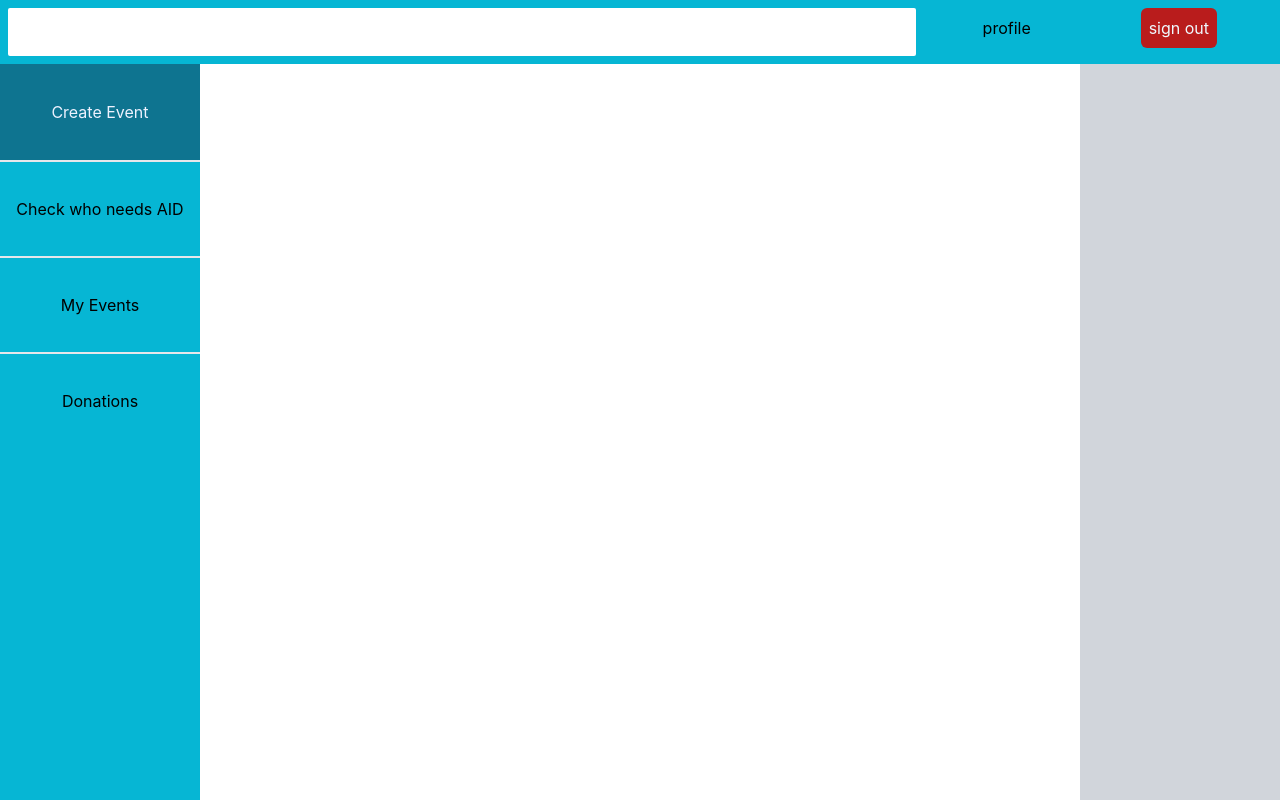
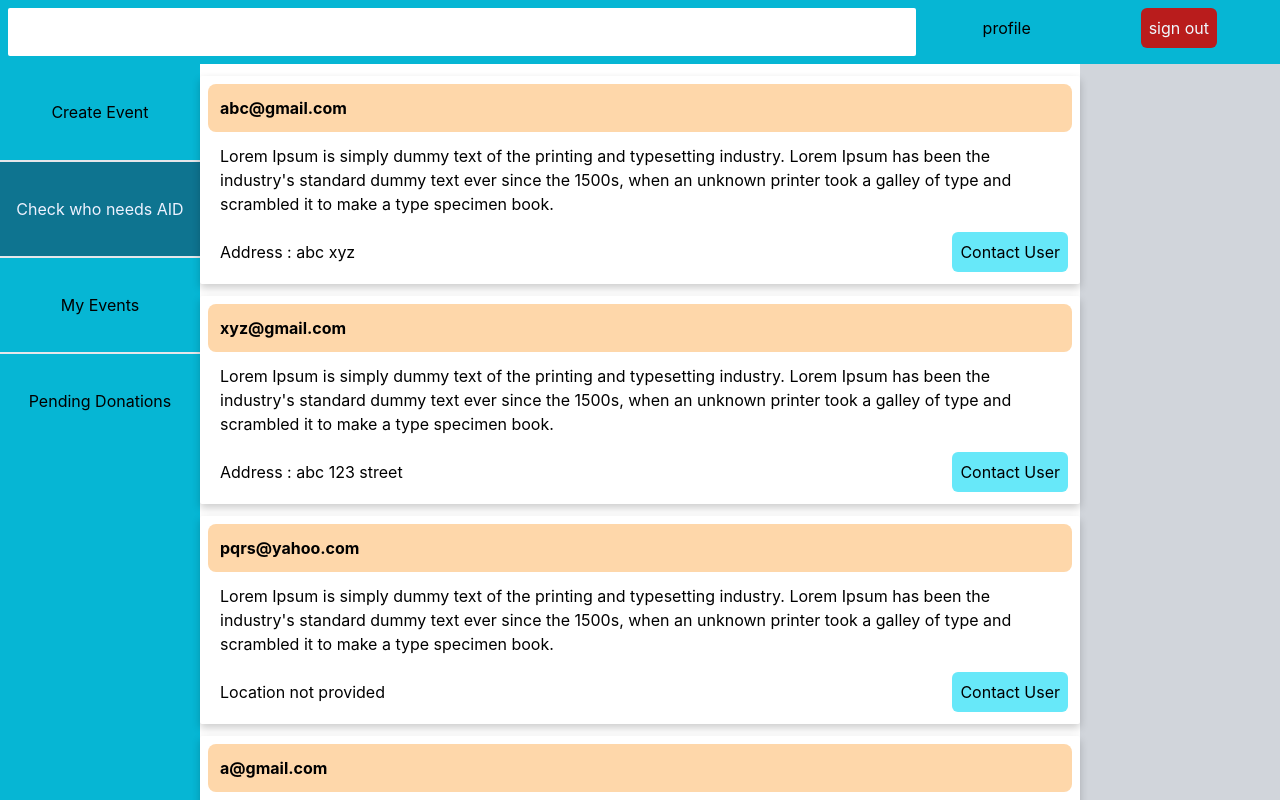
Before and after one commit to meherGill/volunteer-app, a Next.js app: page /OrganisationHome in a window 1280 px wide. Both pictures are taken after a click on the button "Check who needs AID". Shown: the top 800 px of the page. Built offline with nearby package versions, Linux system fonts and the light colour scheme.

Commit message:
i am too sleep deprived for this

```diff
--- /dev/null
+++ b/src/components/PendingDonations.tsx
@@ -0,0 +1,40 @@
+import React from "react";
+
+interface jsonData {
+    donationId: string,
+    from: string,
+    information: string,
+}
+
+const mockData : Array<jsonData>= [
+    {
+        donationId: "1234",
+        from: "xyz@23.com",
+        information: "10 units of clothes",
+    },
+    {
+        donationId: "AB656",
+        from: "xyz@23.com",
+        information: "2 units of clothes",
+    },
+    {
+        donationId: "avbc",
+        from: "xyz@23.com",
+        information: "100 dollars",
+    },
+    {
+        donationId: "n23$2",
+        from: "raman@gma3.com",
+        information: "10 bags of wheat",
+    }
+];
+
+const PendingDonations = () => {
+    return (
+        <div>
+
+        </div>
+    )
+}
+
+export default PendingDonations;
--- a/src/components/orgCheckForAid.tsx
+++ b/src/components/orgCheckForAid.tsx
@@ -1,8 +1,57 @@
 import React from "react";
 
+interface jsonData {
+    userEmail : string,
+    location: string,
+    description: string,
+}
+
+const mockData = [
+    {
+        userEmail : "abc@gmail.com",
+        location: "abc xyz",
+        description: "Lorem Ipsum is simply dummy text of the printing and typesetting industry. Lorem Ipsum has been the industry's standard dummy text ever since the 1500s, when an unknown printer took a galley of type and scrambled it to make a type specimen book.",
+    },
+    {
+        userEmail : "xyz@gmail.com",
+        location: "abc 123 street",
+        description: "Lorem Ipsum is simply dummy text of the printing and typesetting industry. Lorem Ipsum has been the industry's standard dummy text ever since the 1500s, when an unknown printer took a galley of type and scrambled it to make a type specimen book.",
+    },
+    {
+        userEmail : "pqrs@yahoo.com",
+        location: "",
+        description: "Lorem Ipsum is simply dummy text of the printing and typesetting industry. Lorem Ipsum has been the industry's standard dummy text ever since the 1500s, when an unknown printer took a galley of type and scrambled it to make a type specimen book.",
+    },
+    {
+        userEmail : "a@gmail.com",
+        location: "oxford street",
+        description: "Lorem Ipsum is simply dummy text of the printing and typesetting industry. Lorem Ipsum has been the industry's standard dummy text ever since the 1500s, when an unknown printer took a galley of type and scrambled it to make a type specimen book.",
+    },
+    {
+        userEmail : "bambam@yahoo.com",
+        location: "sydney nsw something",
+        description: "Lorem Ipsum is simply dummy text of the printing and typesetting industry. Lorem Ipsum has been the industry's standard dummy text ever since the 1500s, when an unknown printer took a galley of type and scrambled it to make a type specimen book.",
+    }
+];
+
 const OrgCheckForAid = () => {
+
+    const getComponents = (data: Array<jsonData>) => {
+        return data.map((val , ndx) => {
+            return (
+                <li key={val.userEmail+ndx} className="relative flex flex-col w-full items-start justify-center rounded-sm card p-2 my-3">
+                    <h2 className="bg-orange-200 w-full font-bold p-3 rounded-lg">{val.userEmail}</h2>
+                    <p className="p-3">{val.description}</p>
+                    <p className="p-3">{val.location === "" ? "Location not provided"  : "Address : " + val.location}</p>
+                    <button className="absolute bottom-3 right-3 p-2 bg-cyan-300 hover:bg-cyan-700 hover:text-white rounded-md">Contact User</button>
+                </li>
+            )
+        })
+    }
     return (
-        <div></div>
+        <div>
+            {getComponents(mockData)}
+        </div>
     )
 }
 
--- a/src/components/orgMyEvents.tsx
+++ b/src/components/orgMyEvents.tsx
@@ -36,9 +36,9 @@ const mockData = [
 ]
 const OrgMyEvents = () => {
 
-    const getComponents = (mockData: Array<jsonData>) : any => {
-        console.log(mockData)
-        return mockData.map((val , ndx) => {
+    const getComponents = (data: Array<jsonData>) : any => {
+        console.log(data)
+        return data.map((val , ndx) => {
             return (
                 <li key={val.title} className="flex flex-col w-full items-start justify-center rounded-sm card p-2 my-3">
                     <h2 className="bg-orange-200 w-full font-bold p-3 rounded-lg">{val.title}</h2>
--- a/src/pages/OrganisationHome.tsx
+++ b/src/pages/OrganisationHome.tsx
@@ -48,17 +48,17 @@ const OrgHome: NextPage = () => {
             <AppBar />
             <div className="org_grid">
                 <div className="org_sidebar flex flex-col divide-y-2 bg-cyan-500">
-                    <button onClick={() => orgButtonHandler(OrgComponents.CREATE_EVENT)} className="bg-cyan-700 text-indigo-50 hover:bg-cyan-300 h-24 w-full">
+                    <button id="org_createEvent" onClick={() => orgButtonHandler(OrgComponents.CREATE_EVENT)} className={(selectedComponent === OrgComponents.CREATE_EVENT ? "bg-cyan-700 text-indigo-50 " : "") + "hover:bg-cyan-300 h-24 w-full"}>
                         Create Event
                     </button>
-                    <button onClick={() => orgButtonHandler(OrgComponents.CHECK_FOR_AID)} className="hover:bg-cyan-300 h-24 w-full">
+                    <button id="org_checkForAid" onClick={() => orgButtonHandler(OrgComponents.CHECK_FOR_AID)} className={(selectedComponent === OrgComponents.CHECK_FOR_AID ? "bg-cyan-700 text-indigo-50 " : "") + "hover:bg-cyan-300 h-24 w-full"}>
                         Check who needs AID
                     </button>
-                    <button onClick={() => orgButtonHandler(OrgComponents.MY_EVENTS)} className="hover:bg-cyan-300 h-24 w-full">
+                    <button id="org_myEvents" onClick={() => orgButtonHandler(OrgComponents.MY_EVENTS)} className={(selectedComponent === OrgComponents.MY_EVENTS ? "bg-cyan-700 text-indigo-50 " : "") + "hover:bg-cyan-300 h-24 w-full"}>
                         My Events
                     </button>
-                    <button onClick={() => orgButtonHandler(OrgComponents.DONATIONS)} className="hover:bg-cyan-300 h-24 w-full">
-                        Donations
+                    <button id="org_pendingDonations" onClick={() => orgButtonHandler(OrgComponents.DONATIONS)} className={(selectedComponent === OrgComponents.DONATIONS ? "bg-cyan-700 text-indigo-50 " : "") + "hover:bg-cyan-300 h-24 w-full"}>
+                        Pending Donations
                     </button>
                 </div>
                 <div className="org_content">
--- a/src/pages/api/account/business.ts
+++ b/src/pages/api/account/business.ts
@@ -81,6 +81,7 @@ const handlePostRequest = async (req: NextApiRequest, res: NextApiResponse) => {
       .status(response?.$metadata?.httpStatusCode!)
       .send("Organiztion account successfully created");
   } catch (err) {
+    console.log(err);
     res.status(409).send(err);
   }
 };
--- a/src/pages/register.tsx
+++ b/src/pages/register.tsx
@@ -3,7 +3,8 @@ import type { NextPage } from 'next'
 import Router from 'next/router';
 import React, { useState, useRef, useEffect, RefObject } from 'react';
 
-const URL_TO_REGISTER = "http://localhost:3000/api/account/user"
+const URL_TO_REGISTER_VOLUNTEER = "http://localhost:3000/api/account/user"
+const URL_TO_REGISTER_ORGANISATION = "http://localhost:3000/api/account/business"
 
 const Register : NextPage = () => {
 
@@ -76,7 +77,7 @@ const Register : NextPage = () => {
             console.log(objectToSend);
             // NEED TO REFACTOR THIS
             // NOT DRY
-            return axios.post(URL_TO_REGISTER, objectToSend).then((val) => {
+            return axios.post(URL_TO_REGISTER_VOLUNTEER, objectToSend).then((val) => {
                 console.log(val)
 
                 if (val.status === 200){
@@ -96,9 +97,10 @@ const Register : NextPage = () => {
                 "email" : (document.querySelector("#org_email") as HTMLInputElement).value,
                 "password" : (document.querySelector("#org_password") as HTMLInputElement).value,
                 "phone" : (document.querySelector("#org_phoneNumber") as HTMLInputElement).value,
+                "website" : (document.querySelector("#org_website") as HTMLInputElement).value,
             }
             const myJSON = JSON.stringify(objectToSend)
-            return axios.post(URL_TO_REGISTER, myJSON).then((val) => {
+            return axios.post(URL_TO_REGISTER_ORGANISATION, myJSON).then((val) => {
                 console.log(val)
             }).catch(err => console.log(err))
         }
--- a/src/styles/globals.css
+++ b/src/styles/globals.css
@@ -37,3 +37,8 @@ a {
 .card {
   box-shadow: 0 4px 8px 0 rgba(0,0,0,0.2);
 }
+
+.org_activeTab{
+  color: azure;
+  background-color: rgb(14 116 144 / var(--tw-bg-opacity));
+}
```
